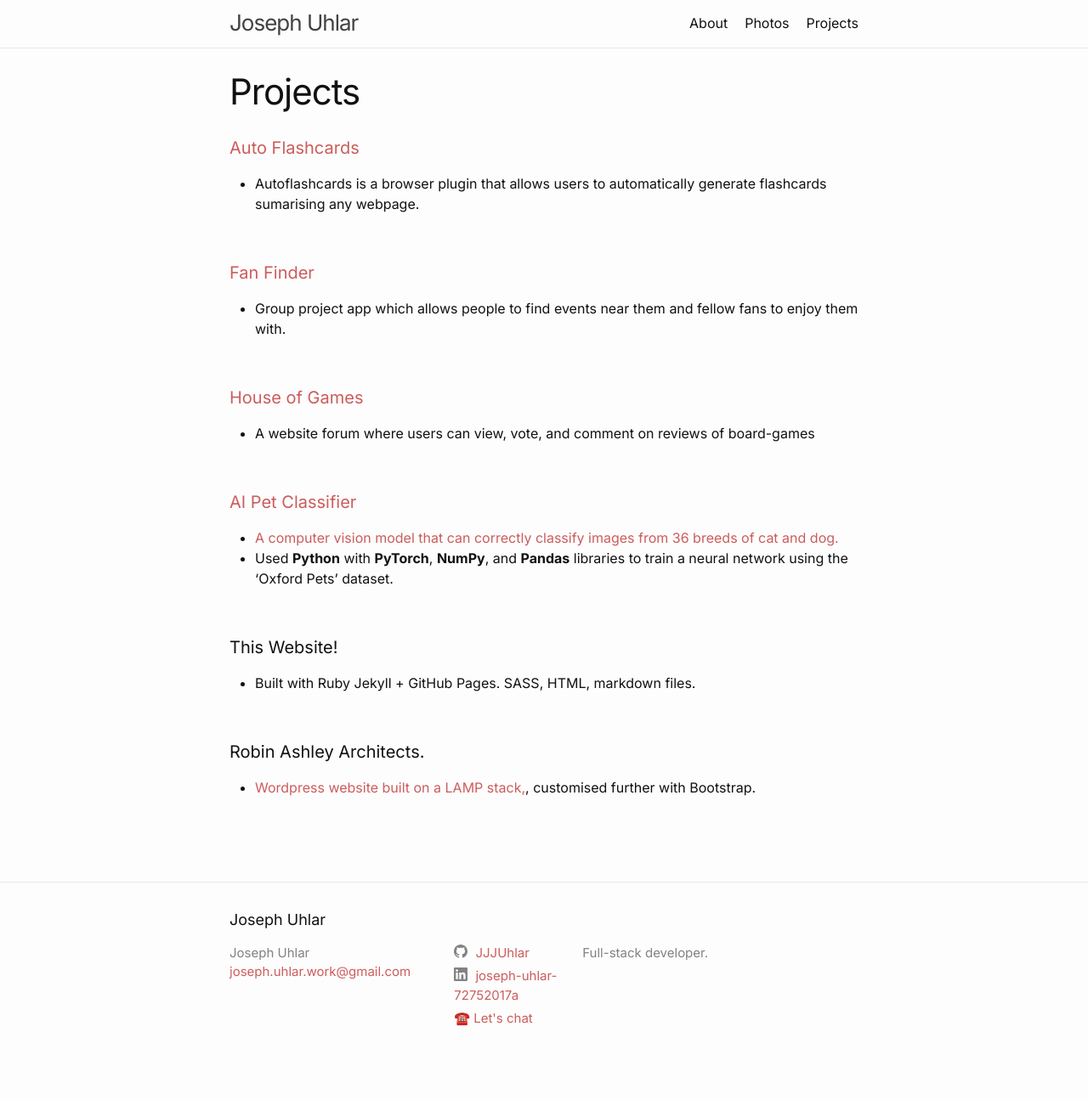
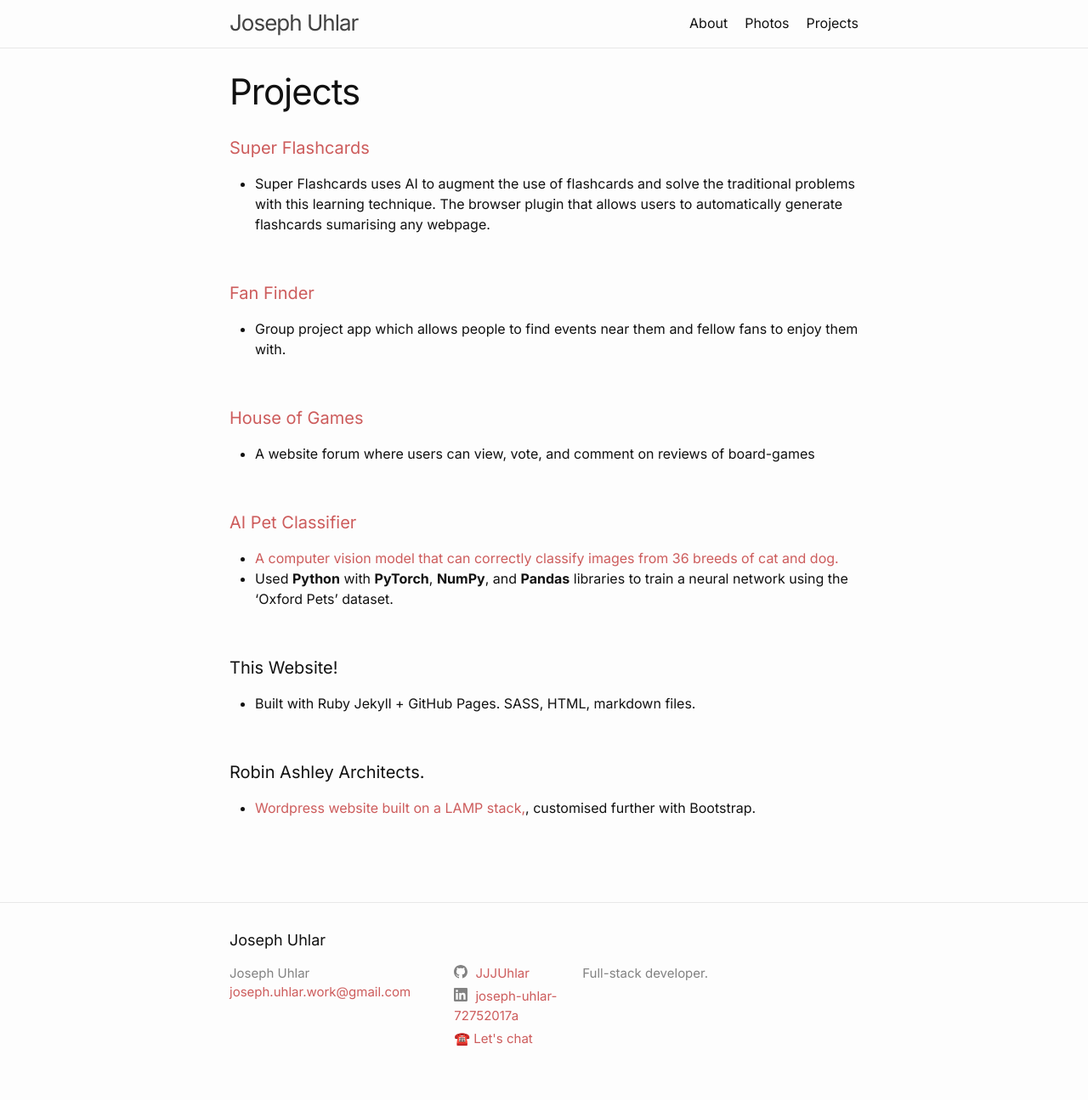
Before and after one commit to JJJUhlar/jjjuhlar.github.io, a Jekyll site: the page built from projects.markdown, in a window 1280 px wide. Shown: the whole page at 85% size. Built offline with Jekyll 4.4.1, drawn with Linux system fonts in a browser that asks for light colours; before the commit the page ends 1271 px from its top, so only the background shows below that.

Commit message:
added new portfolio project and post

```diff
--- a/_posts/2023-05-22-auto-flashcards.markdown
+++ b/_posts/2023-05-22-auto-flashcards.markdown
@@ -24,6 +24,6 @@ Autoflashcards aims to address these problems in several ways.
 
 In it's current form, it is possible to use Autoflashcards by cloning the repos for the chrome extension and server:
 - [https://github.com/JJJUhlar/flashcards-server](https://github.com/JJJUhlar/flashcards-server)
-- [https://github.com/JJJUhlar/auto-flashcards-plugin](https://github.com/JJJUhlar/auto-flashcards-plugin)
+- ~https://github.com/JJJUhlar/auto-flashcards-plugin~ *The new repo is available at: https://github.com/JJJUhlar/flashcards-vue-extension*
 
 Each repo contains a Readme with setup instructions.
--- a/projects.markdown
+++ b/projects.markdown
@@ -5,8 +5,8 @@ permalink: /Projects/
 ---
 
 
-#### [Auto Flashcards]({% post_url 2023-05-22-auto-flashcards %})
-- Autoflashcards is a browser plugin that allows users to automatically generate flashcards sumarising any webpage.
+#### [Super Flashcards]({% post_url 2023-06-06-rebuilding-flashcards-in-vue %})
+- Super Flashcards uses AI to augment the use of flashcards and solve the traditional problems with this learning technique. The browser plugin that allows users to automatically generate flashcards sumarising any webpage.
 
 <br>
 
```
Also changed, not shown: _posts/2023-06-06-rebuilding-flashcards-in-vue.markdown (added, +21 -0 lines).
